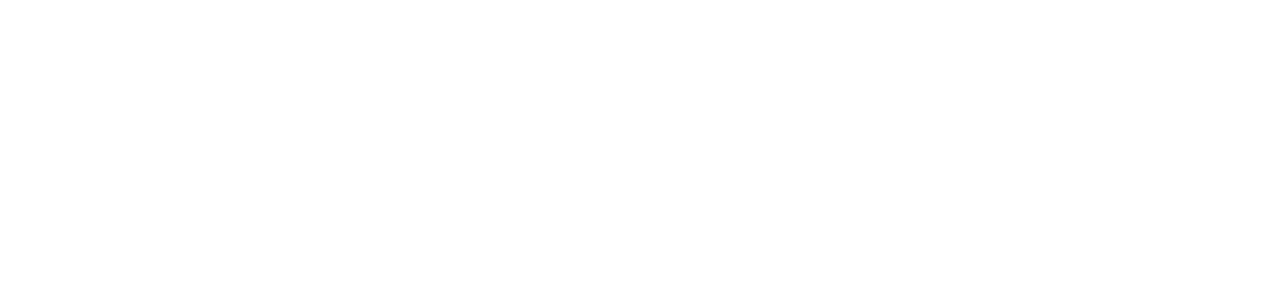
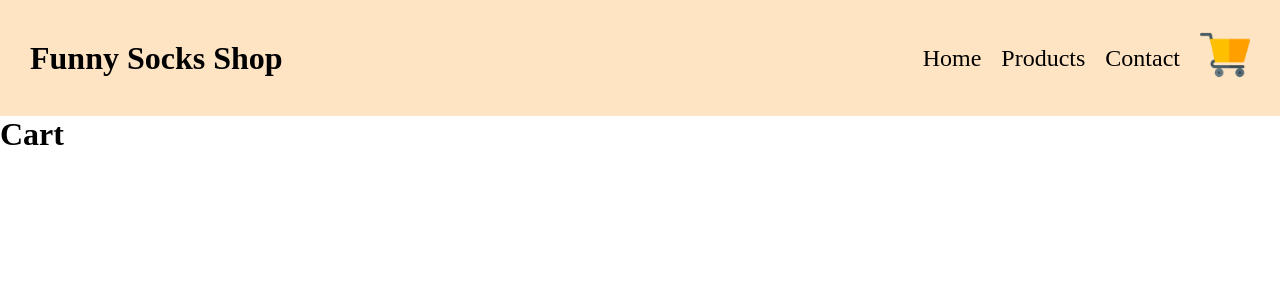
Before and after one commit to fufako/FunnySocks, a React (Create React App) app: page /shopping-cart in a window 1280 px wide. Shown: the top 300 px of the page. Built offline with nearby package versions, Linux system fonts and the light colour scheme.

Commit message:
Update Header component with Routes and Links

```diff
--- a/src/App.js
+++ b/src/App.js
@@ -1,5 +1,11 @@
+import Header from "./components/Header"
+
 function App() {
-  return
+  return (
+    <div className="main">
+      <Header></Header>
+    </div>
+  )
 }
 
 export default App
--- /dev/null
+++ b/src/components/Cart.js
@@ -0,0 +1,4 @@
+function Cart() {
+  return <h1>Cart</h1>
+}
+export default Cart
--- a/src/components/Contact.js
+++ b/src/components/Contact.js
@@ -1,8 +1,4 @@
 function Contact() {
-  return (
-    <div className="header">
-      <h1>Funny Socks Shop</h1>
-    </div>
-  )
+  return <h1>Contact</h1>
 }
 export default Contact
--- a/src/components/Header.js
+++ b/src/components/Header.js
@@ -1,8 +1,38 @@
+import { Routes, Route, Link } from "react-router-dom"
+import Home from "./Home"
+import Products from "./Products"
+import Contact from "./Contact"
+import Cart from "./Cart"
+import cartImg from "../images/cart.png"
+
 function Header() {
   return (
-    <div className="header">
-      <h1>Funny Socks Shop</h1>
-    </div>
+    <>
+      <div className="header">
+        <h1>Funny Socks Shop</h1>
+        <div className="nav">
+          <Link className="nav-link" to="/">
+            Home{" "}
+          </Link>
+          <Link className="nav-link" to="/products">
+            Products{" "}
+          </Link>
+          <Link className="nav-link" to="/contact">
+            Contact
+          </Link>
+          <Link className="nav-link" to="/shopping-cart">
+            <img src={cartImg} alt="shopping-cart" className="cart-img" />
+          </Link>
+        </div>
+      </div>
+
+      <Routes>
+        <Route path="/" element={<Home />} />
+        <Route path="/products" element={<Products />} />
+        <Route path="/contact" element={<Contact />} />
+        <Route path="/shopping-cart" element={<Cart />} />
+      </Routes>
+    </>
   )
 }
 export default Header
--- a/src/components/Home.js
+++ b/src/components/Home.js
@@ -1,8 +1,4 @@
 function Home() {
-  return (
-    <div className="header">
-      <h1>Funny Socks Shop</h1>
-    </div>
-  )
+  return <h1>Home</h1>
 }
 export default Home
--- a/src/components/Products.js
+++ b/src/components/Products.js
@@ -1,8 +1,4 @@
 function Products() {
-  return (
-    <div className="header">
-      <h1>Funny Socks Shop</h1>
-    </div>
-  )
+  return <h1>Products</h1>
 }
 export default Products
--- a/src/index.css
+++ b/src/index.css
@@ -1,13 +1,28 @@
 body {
+  margin: 0px;
+}
+.header {
+  background-color: bisque;
+  padding: 30px;
+  display: flex;
+  align-items: center;
+  justify-content: space-between;
+}
+h1 {
   margin: 0;
-  font-family: -apple-system, BlinkMacSystemFont, 'Segoe UI', 'Roboto', 'Oxygen',
-    'Ubuntu', 'Cantarell', 'Fira Sans', 'Droid Sans', 'Helvetica Neue',
-    sans-serif;
-  -webkit-font-smoothing: antialiased;
-  -moz-osx-font-smoothing: grayscale;
 }
-
-code {
-  font-family: source-code-pro, Menlo, Monaco, Consolas, 'Courier New',
-    monospace;
+.nav {
+  display: flex;
+  justify-content: center;
+  align-items: center;
+  gap: 20px;
 }
+.nav-link {
+  text-decoration: none;
+  font-size: 1.5rem;
+  color: black;
+}
+.cart-img {
+  height: 50px;
+  width: 50px;
+}
--- a/src/index.js
+++ b/src/index.js
@@ -2,10 +2,13 @@
 import ReactDOM from "react-dom/client"
 import "./index.css"
 import App from "./App"
+import { BrowserRouter } from "react-router-dom"
 
 const root = ReactDOM.createRoot(document.getElementById("root"))
 root.render(
   <React.StrictMode>
-    <App />
+    <BrowserRouter>
+      <App />
+    </BrowserRouter>
   </React.StrictMode>
 )
```
Also changed, not shown: src/images/cart.png (added).
